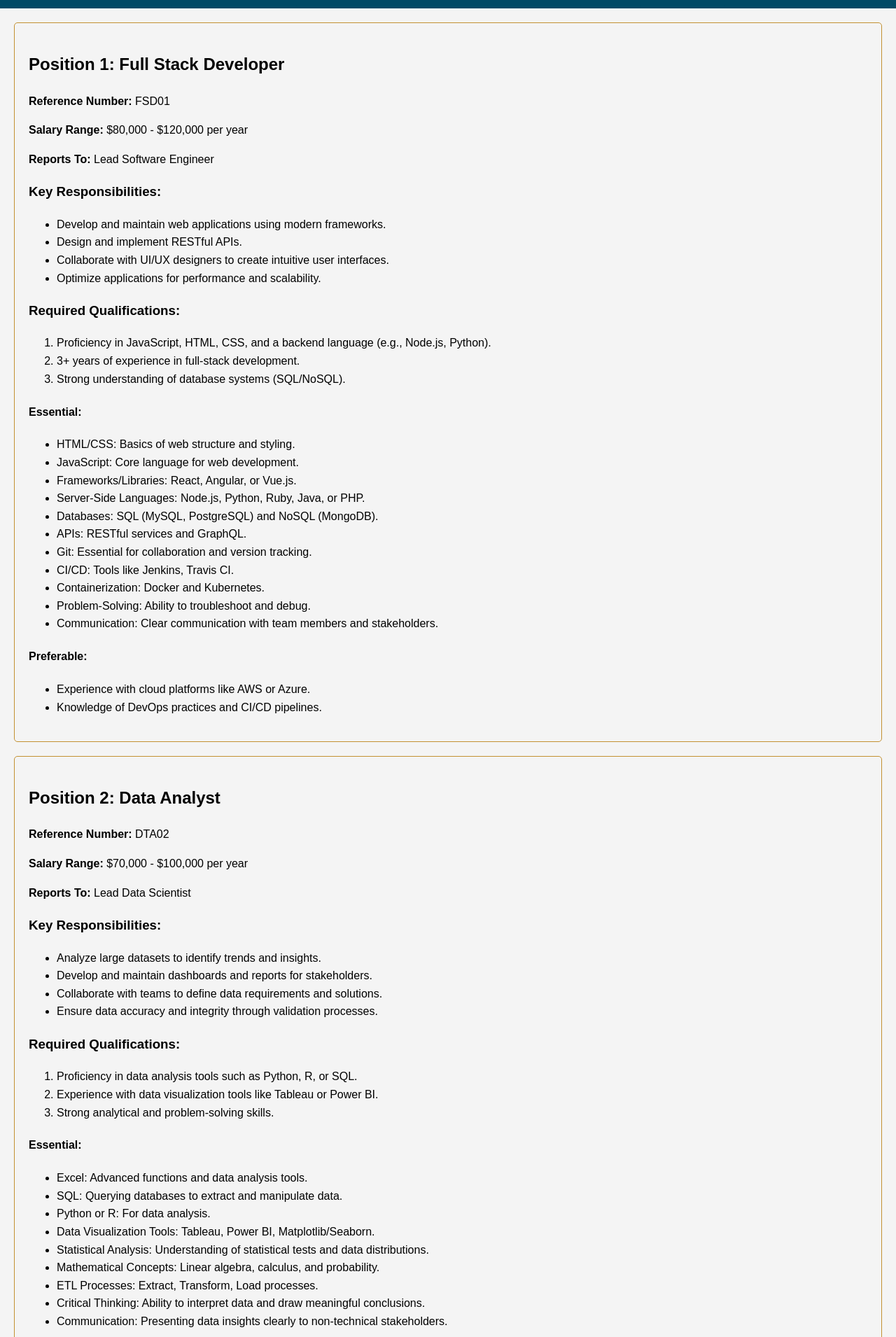
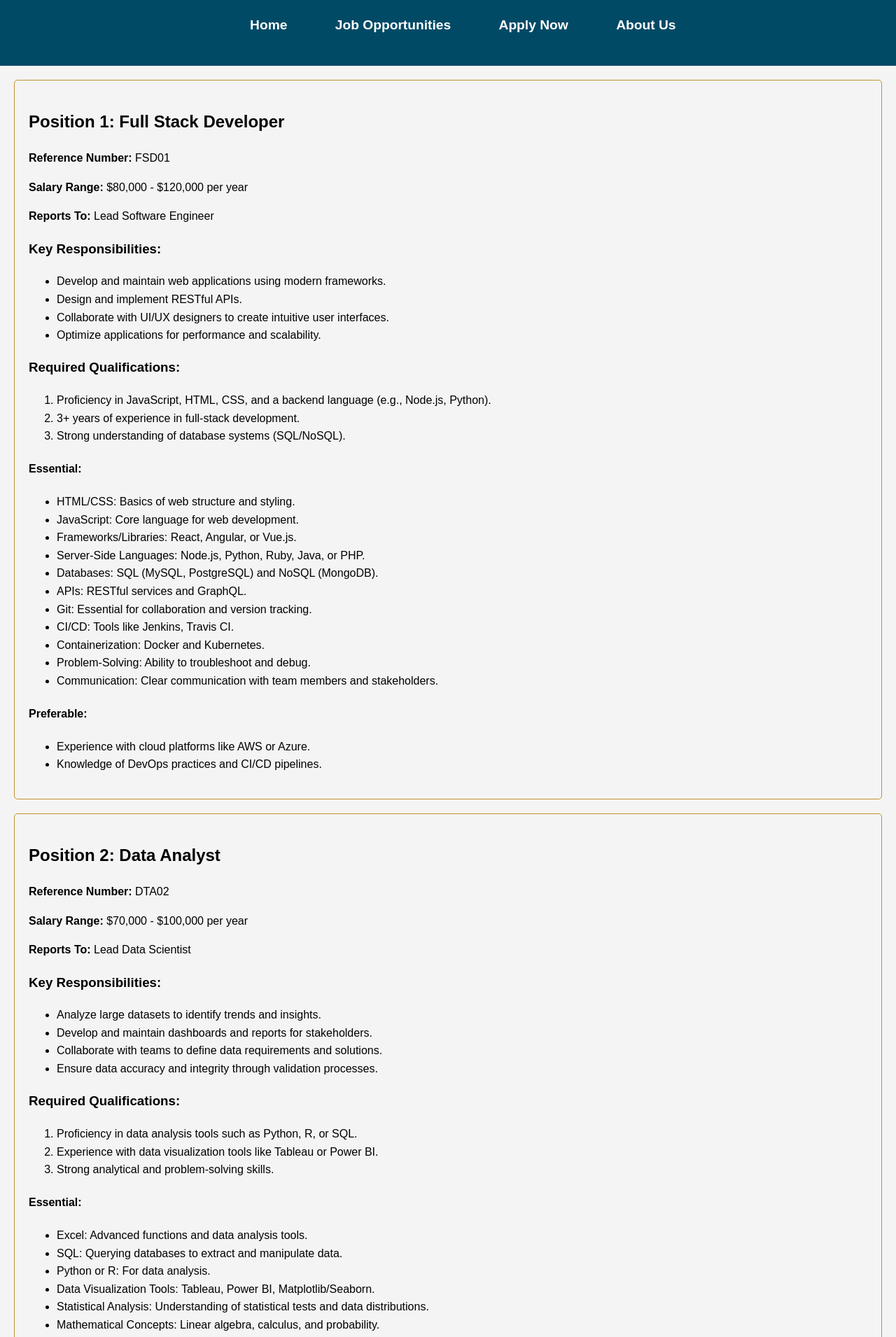
Before and after one commit to DucDuyDan-Swin/TheNexusWeb, a PHP site: page /jobs.html in a window 1280 px wide. Shown: the part 170-2080 px from the top of the page at 70% size. Run offline with PHP 8.4, Linux system fonts and the light colour scheme; some web fonts are replaced.

Commit message:
fix nav nemu + css

```diff
--- a/project1/jobs.html
+++ b/project1/jobs.html
@@ -16,10 +16,14 @@
     </header>
 
     <nav>
-        <a href="index.html" class="nav-link"><strong>Home</strong></a>
-        <a href="jobs.html" class="nav-link"><strong>Job Opportunities</strong></a>
-        <a href="apply.html" class="nav-link"><strong>Apply Now</strong></a>
-        <a href="about.html" class="nav-link"><strong>About Us</strong></a>
+        <def class="nav-link">
+            <ul>
+                <li><a href="index.html" class="nav-link"><strong>Home</strong></a></li>
+                <li><a href="jobs.html" class="nav-link"><strong>Job Opportunities</strong></a></li>
+                <li><a href="apply.html" class="nav-link"><strong>Apply Now</strong></a></li>
+                <li><a href="about.html" class="nav-link"><strong>About Us</strong></a></li>
+            </ul>
+        </def>
     </nav>
 
     <main>
--- a/project1/styles.css
+++ b/project1/styles.css
@@ -14,31 +14,35 @@
 
 /* Navigation Menu */
 nav {
-    position: sticky; /* Keeps the nav bar at the top when scrolling */
-    top: 0; /* Sticks the nav bar to the top of the viewport */
-    z-index: 1000; /* Ensures the nav bar stays above other elements */
-    display: flex; /* Makes the nav items align horizontally */
-    justify-content: center; /* Centers the nav items */
-    align-items: center; /* Vertically centers the nav items */
-    gap: 5%; /* Adds spacing between nav items */
-    margin: 0; /* Centers the nav bar horizontally */
-    padding: 0px; /* Adds padding inside the nav bar */
-    width: 100%; /* Makes the nav bar span the full width */
-    background-color: #014a66; /* Sets the background color of the nav bar */
+    background-color: #014a66; /* Sets the background color of the navigation bar */
+    padding: 1%; /* Adds padding inside the navigation bar */
+    text-align: center; /* Centers the navigation links */
+    position: sticky; /* Positions the nav relative to its normal flow */
+    z-index: 69; /* Ensures the nav is above other elements */
+    margin: 0px; /* Removes default margin */
+    padding: 0.1%; /* Removes default padding */
+    top: 0; /* Positions the nav at the top of the viewport */
+    width: 100%; /* Sets the width to 100% of the viewport */
 }
 
-nav .nav-link {
+.nav-link li {
+    display: inline-block; /* Makes the list items behave like inline elements */
+}
+
+nav .nav-link a {
+    font-family: 'Eightgon', sans-serif; /* Uses the custom font */
+    display: inline-block; /* Makes the nav links behave like inline elements */
     text-decoration: none; /* Removes underline from links */
     color: white; /* Sets the text color to white */
     background-color: #014a66; /* Sets the background color of the nav links */
-    padding: 10px 2vw; /* Adds padding inside the nav links */
-    font-size: 16px; /* Sets the font size of the nav links */
+    padding: 25px 2rem ; /* Adds padding inside the nav links */
+    font-size: 1.2rem; /* Sets the font size of the nav links */
     border-radius: 5px; /* Rounds the corners of the nav links */
     white-space: wrap; /* Prevents text from wrapping */
-    margin: 0 10px; /* Adds spacing between the nav links */
+    margin: 0px; /* Adds spacing between the nav links */
 }
 
-nav .nav-link:hover {
+nav .nav-link a:hover {
     background-color: #016a8a; /* Changes the background color on hover */
 }
 
```
Also changed, not shown: other parts of project1/styles.css (+13 -9 lines), project1/about.html (+9 -5 lines), project1/apply.html (+8 -4 lines), project1/index.html (+8 -5 lines), images/IMG_8269.jpg (added).
